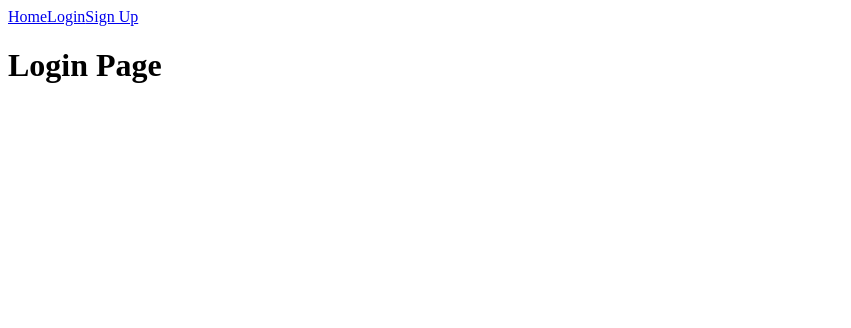
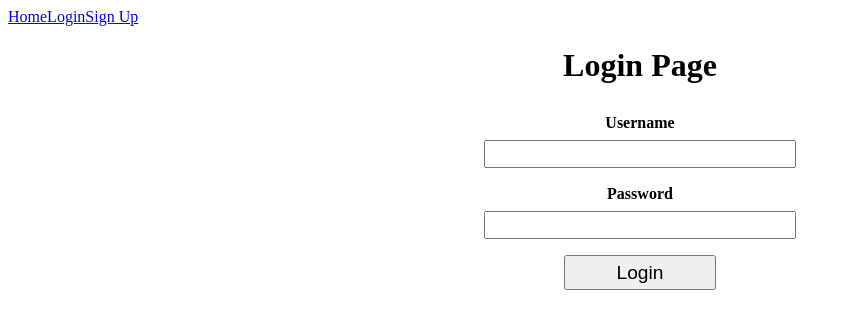
Before and after one commit to bw-virtual-reality-1/React, a React (Create React App) app in the folder client/: page /login in a window 1280 px wide. Shown: the top 328 px of the page, without its empty margins (0-851 px from the left). Built offline with nearby package versions, Linux system fonts and the light colour scheme.

Commit message:
login markup added

```diff
--- a/client/src/App.js
+++ b/client/src/App.js
@@ -12,6 +12,10 @@ const signupSubmit = (event) => {
   event.preventDefault();
 };
 
+const loginSubmit = (event) => {
+  event.preventDefault();
+};
+
 function App() {
   return (
     <Router>
@@ -22,7 +26,7 @@ function App() {
           <Home />
         </Route>
         <Route exact path="/login">
-          <Login />
+          <Login submit={loginSubmit} />
         </Route>
         <Route exact path="/signup">
           <SignUp submit={signupSubmit} />
--- a/client/src/components/Login.js
+++ b/client/src/components/Login.js
@@ -1,11 +1,60 @@
-import React from 'react'
+import React from "react";
+import styled from "styled-components";
 
-function Login() {
+const StyledLogin = styled.div`
+  font-family: serif;
+  display: flex;
+  flex-flow: column wrap;
+  align-items: center;
+  justify-content: center;
+  text-align: center;
+  h1 {
+    width: 100%;
+  }
+
+  form {
+    display: flex;
+    flex-flow: column wrap;
+    justify-content: center;
+    align-items: center;
+    width: 60%;
+
+    label {
+      width: 100%;
+      font-weight: bold;
+      margin: 0.5rem 0;
+    }
+
+    input {
+      width: 40%;
+      font-size: 1.2rem;
+      margin-bottom: 0.6rem;
+    }
+
+    button {
+      width: 20%;
+      height: 35px;
+      margin-top: 0.4rem;
+      font-size: 1.2rem;
+    }
+  }
+`;
+
+function Login(props) {
+  const { submit } = props;
   return (
-    <div>
+    <StyledLogin>
       <h1>Login Page</h1>
-    </div>
-  )
+      <form onSubmit={submit}>
+        <label htmlFor="username">Username</label>
+        <input type="text" name="username" />
+
+        <label htmlFor="password">Password</label>
+        <input type="password" name="password" />
+        <button>Login</button>
+      </form>
+    </StyledLogin>
+  );
 }
 
-export default Login
+export default Login;
--- a/client/src/components/SignUp.js
+++ b/client/src/components/SignUp.js
@@ -30,6 +30,13 @@ const SignUpStyled = styled.div`
       font-size: 1.2rem;
       margin-bottom: 0.6rem;
     }
+
+    button {
+      width: 20%;
+      height: 35px;
+      margin-top: 0.4rem;
+      font-size: 1.2rem;
+    }
   }
 `;
 
@@ -48,9 +55,12 @@ function SignUp(props) {
         <label htmlFor="email">Email</label>
         <input type="email" name="email" />
 
+        <label htmlFor="username">Username</label>
+        <input type="text" name="username" />
+
         <label htmlFor="password">Password</label>
         <input type="password" name="password" />
-        <button>Submit</button>
+        <button>Sign Up</button>
       </form>
     </SignUpStyled>
   );
```
